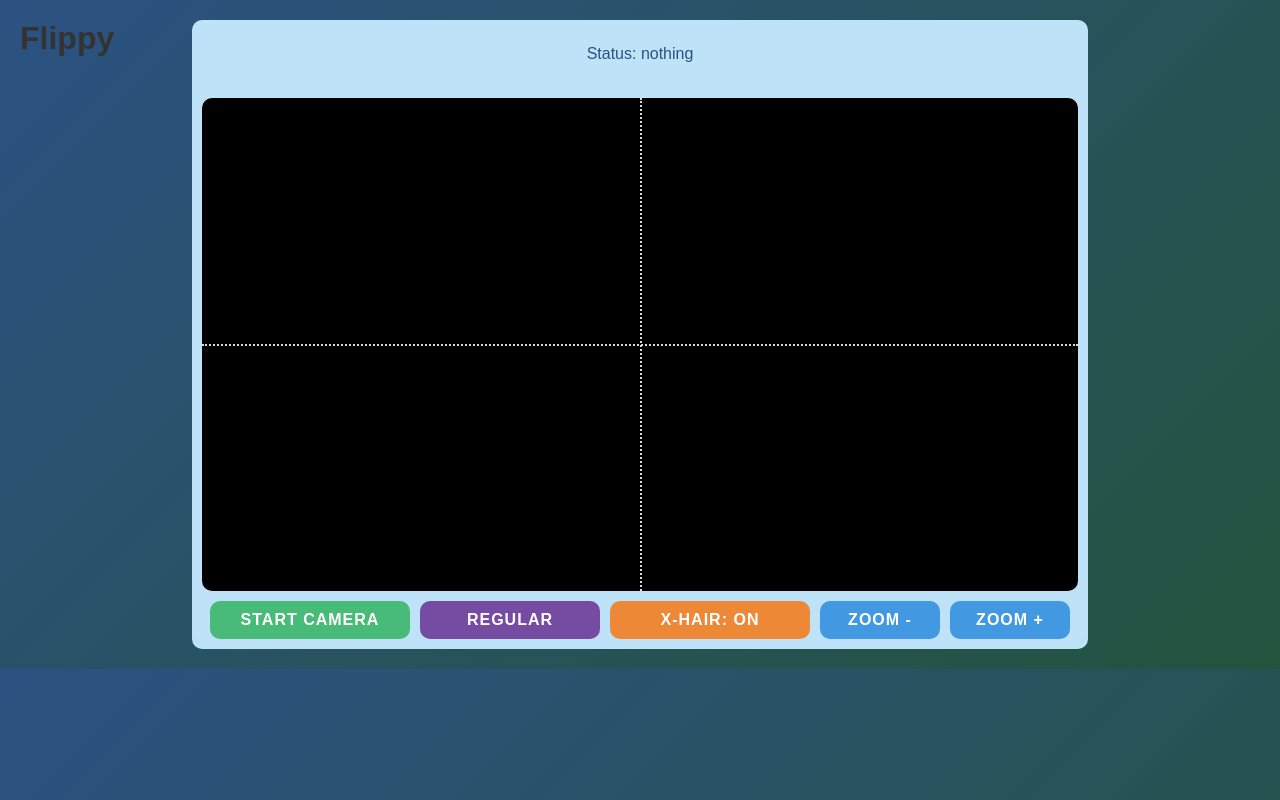
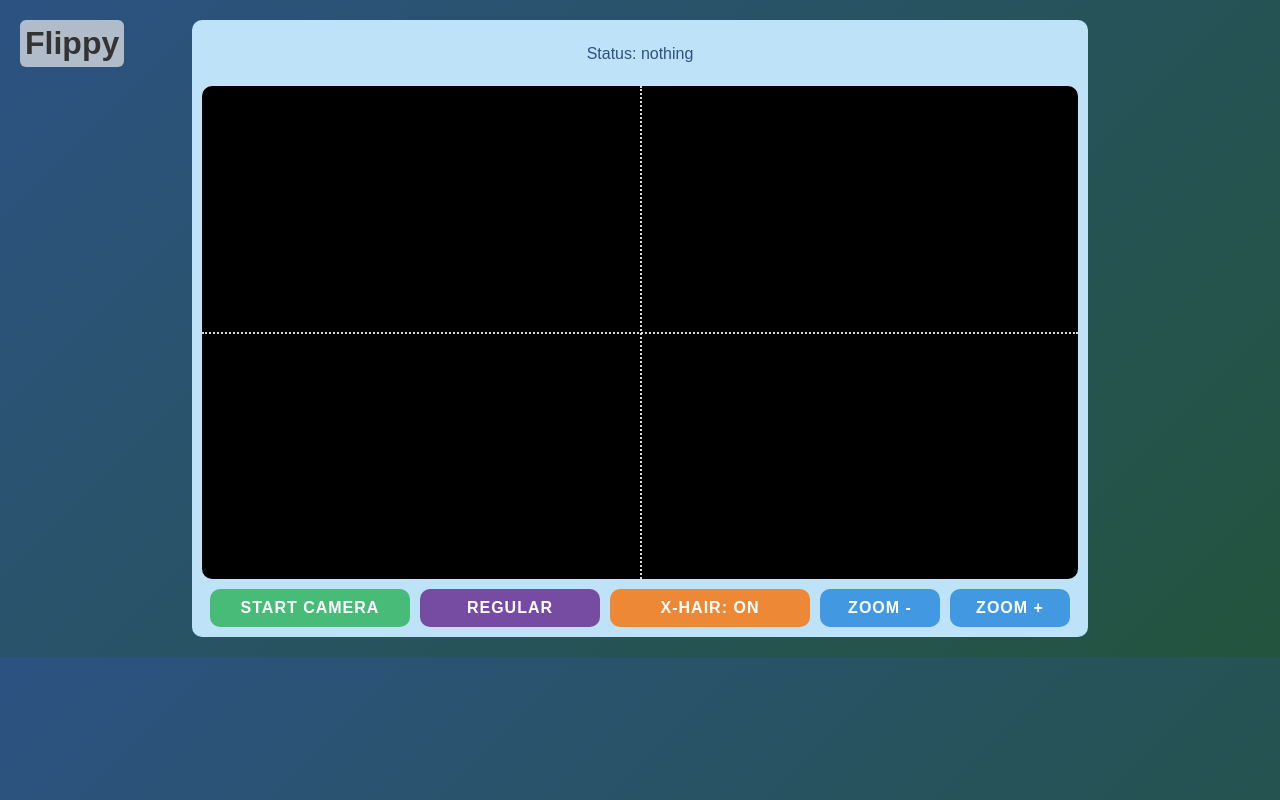
Before and after one commit to james-k0/flippy, a plain HTML site: page index.html in a window 1280 px wide. Drawn offline with Linux system fonts and the light colour scheme.

Commit message:
Styling hotfix

```diff
--- a/index.html
+++ b/index.html
@@ -7,7 +7,7 @@
     <link rel="stylesheet" href="styles.css">
 </head>
 <body>
-    <h1 style="position: fixed; left: 20px; top: 20px; margin: 0;">Flippy</h1>
+    <a href="./"><h1 style="position: fixed; left: 20px; top: 20px; margin: 0;">Flippy</h1></a>
     <div class="container">
 
         <div id="status" class="status info">Status: nothing</div>
--- a/styles.css
+++ b/styles.css
@@ -26,6 +26,9 @@ h1 {
     color: #333;
     margin-bottom: 10px;
     font-size: 2rem;
+    background-color: rgba(234,234,234,0.7);
+    padding:5px;
+    border-radius: 6px;
 }
 
 .video-container {
@@ -159,7 +162,7 @@ button {
     text-align: center;
     padding: 15px;
     border-radius: 10px;
-    margin-bottom: 20px;
+    margin-bottom: 8px;
     font-weight: 500;
 }
 
```
